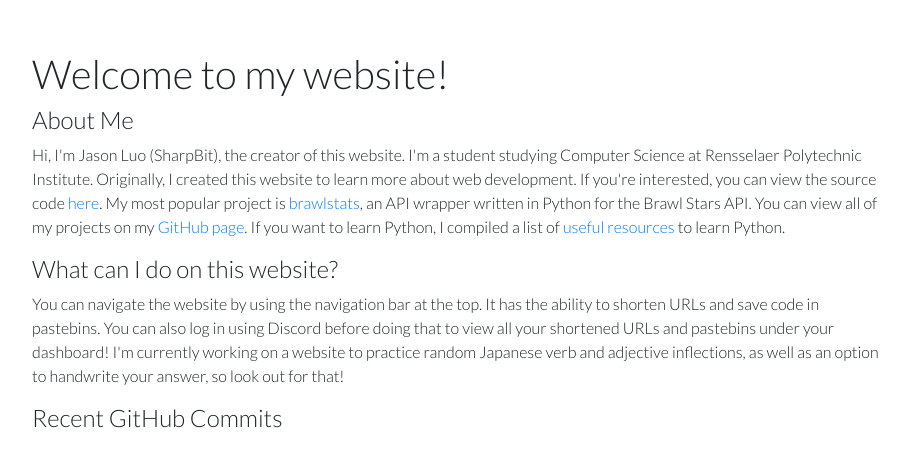
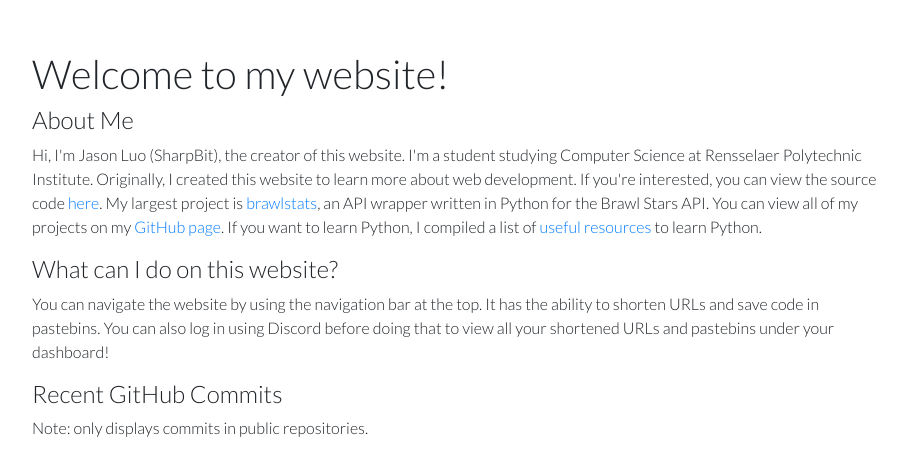
Before and after one commit to SharpBit/webserver, a Python web app: template core/templates/index.html in a window 1280 px wide. Shown: the part 56-532 px from the top of the page, without its empty margins (183-1092 px from the left). Run offline with Jinja, Linux system fonts and the light colour scheme; the template is opened without the code that fills it, so the values that code supplies are empty; some libraries are stand-ins or nearby versions.

Commit message:
Add a note to github commits section

```diff
--- a/core/templates/index.html
+++ b/core/templates/index.html
@@ -7,7 +7,7 @@
     Hi, I'm Jason Luo (SharpBit), the creator of this website. I'm a student studying Computer Science at Rensselaer Polytechnic Institute.
     Originally, I created this website to learn more about web development.
     If you're interested, you can view the source code <a href="https://github.com/SharpBit/webserver" target="_blank">here</a>.
-    My most popular project is <a href="https://github.com/SharpBit/brawlstats" target="_blank">brawlstats</a>, an API wrapper written in Python for the Brawl Stars API.
+    My largest project is <a href="https://github.com/SharpBit/brawlstats" target="_blank">brawlstats</a>, an API wrapper written in Python for the Brawl Stars API.
     You can view all of my projects on my <a href="https://github.com/SharpBit" target="_blank">GitHub page</a>.
     If you want to learn Python, I compiled a list of <a href="/learnpython" target="_blank">useful resources</a> to learn Python.
   </p>
@@ -15,11 +15,11 @@
   <p class="this-website">
     You can navigate the website by using the navigation bar at the top. It has the ability to shorten URLs and save code in pastebins.
     You can also log in using Discord before doing that to view all your shortened URLs and pastebins under your dashboard!
-    I'm currently working on a website to practice random Japanese verb and adjective inflections, as well as an option to handwrite your answer, so look out for that!
   </p>
 </div>
 <div class="github">
   <h4>Recent GitHub Commits</h4>
+  <p class="note">Note: only displays commits in public repositories.</p>
   {% for push in recent %}
     <div class="content-section">
       <span style="font-size: 12px">
```
